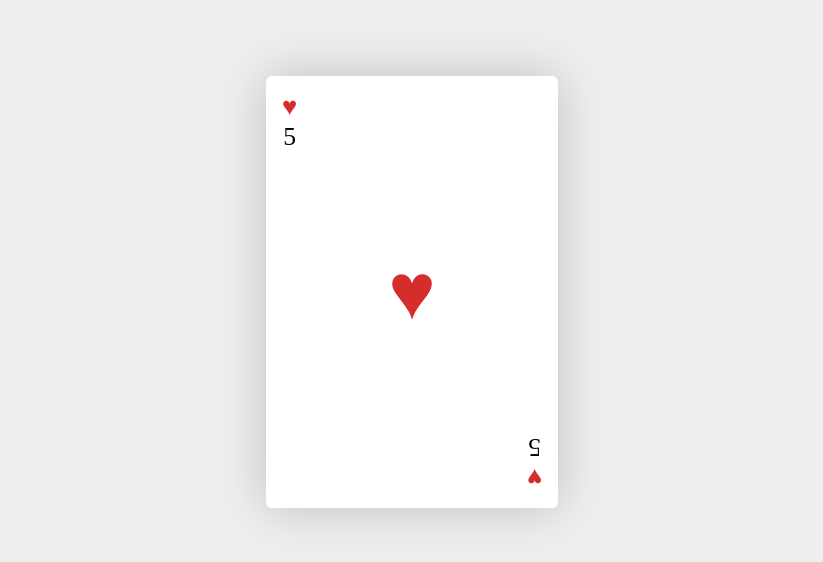
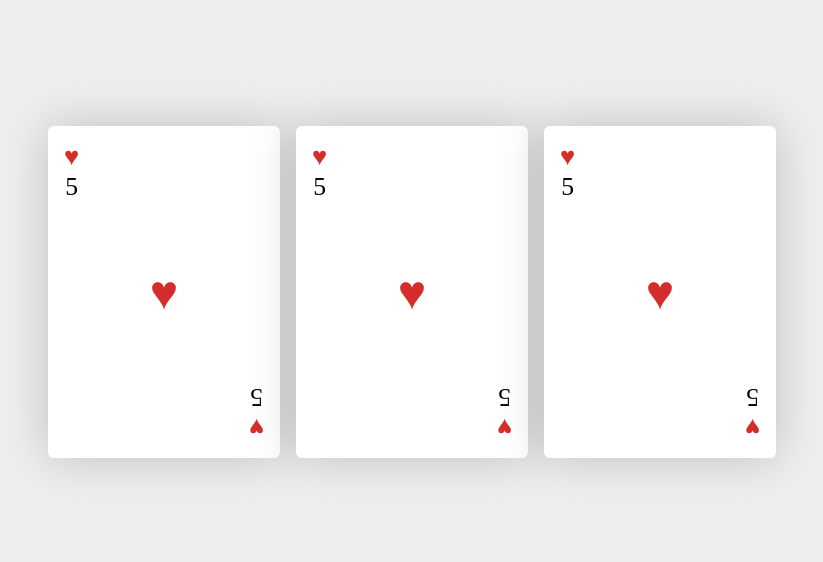
Before and after one commit to zocom-johan-kivi/HTML-och-CSS, a plain HTML site: page index.html in a window 1280 px wide. Shown: the part 108-670 px from the top of the page, without its empty margins (228-1051 px from the left). Drawn offline with Linux system fonts and the light colour scheme.

Commit message:
animated playingcard

```diff
--- a/index.html
+++ b/index.html
@@ -19,5 +19,27 @@
             <p>5</p>
         </footer>
     </main>
+    <main>
+        <header>
+            <p class="suit">&hearts;</p>
+            <p>5</p>
+        </header>
+        <h1>&hearts;</h1>
+        <footer>
+            <p class="suit">&hearts;</p>
+            <p>5</p>
+        </footer>
+    </main>
+    <main>
+        <header>
+            <p class="suit">&hearts;</p>
+            <p>5</p>
+        </header>
+        <h1>&hearts;</h1>
+        <footer>
+            <p class="suit">&hearts;</p>
+            <p>5</p>
+        </footer>
+    </main>
 </body>
 </html>
--- a/style.css
+++ b/style.css
@@ -3,13 +3,14 @@ body {
     margin: 0;
     background: #eee;
     display: flex;
+    gap: 1rem;
     justify-content: center;
     align-items: center;
 }
 
 main {
-    width: 260px;
-    height: 400px;
+    width: 200px;
+    height: 300px;
     background: white;
     box-shadow: 0 0 3rem rgba(0,0,0,.2);
     border-radius: 6px;
@@ -18,6 +19,7 @@ main {
     justify-content: space-between;
     align-items: center;
     padding: 1rem;
+    transition: all 1s ease;
 }
 
 header, footer {
@@ -46,5 +48,10 @@ footer {
 }
 
 h1 {
-    font-size: 5rem;
+    font-size: 3rem;
+    margin: 0;
 }
+
+main:hover {
+    transform: scale(1.2) rotateZ(360deg);
+}
```
